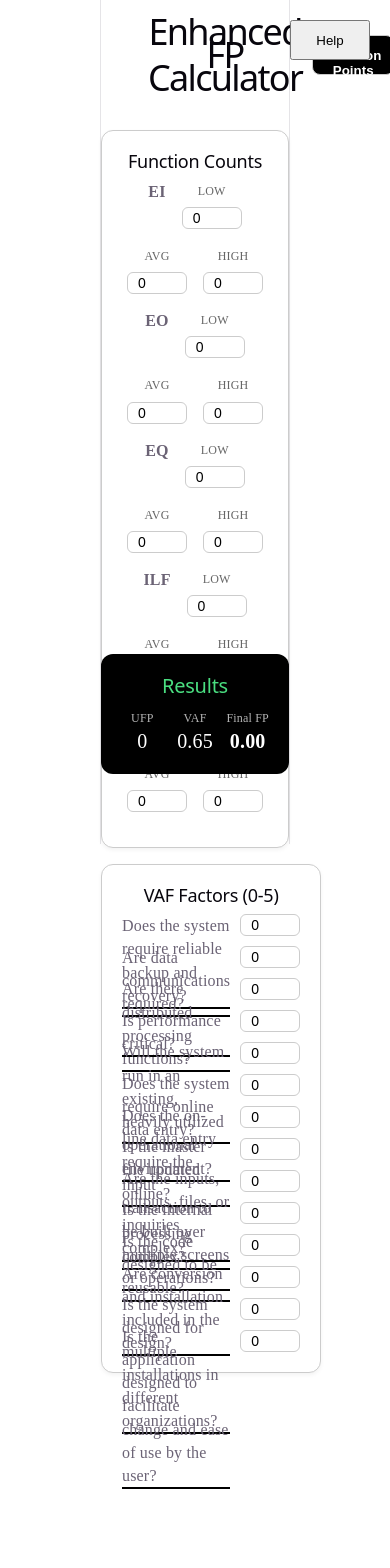
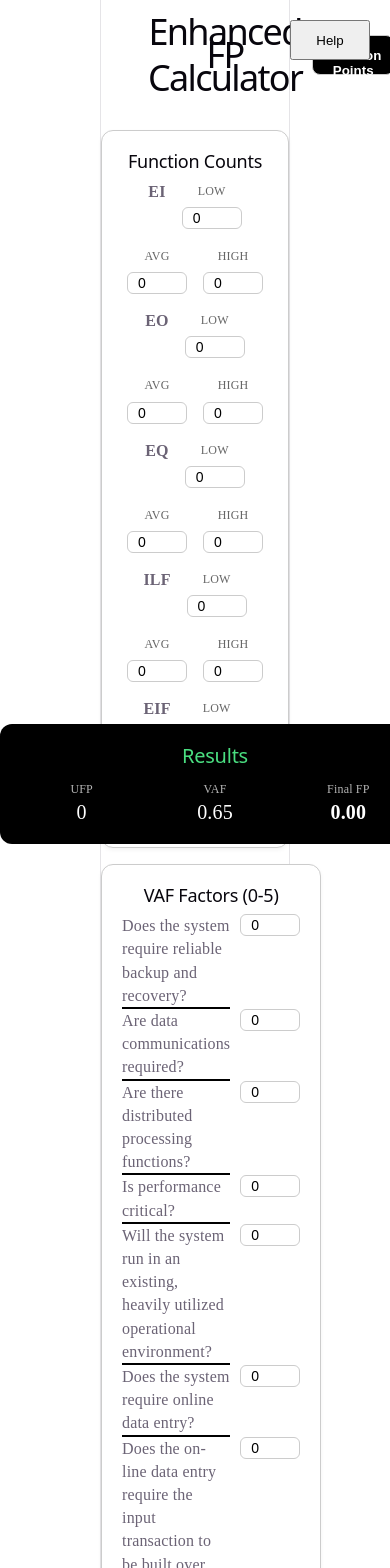
Before and after one commit to amat-49/FP-calculator, a React (Vite) app: page / in a window 390 px wide. Shown: the top 1568 px of the page. Before the commit the page ends 1489 px from the top, so only its background shows below. Built offline with nearby package versions, Linux system fonts and the light colour scheme.

Commit message:
made results element more responsive and added some detail to 3D metrics help screen

```diff
--- a/src/App.jsx
+++ b/src/App.jsx
@@ -143,7 +143,10 @@ export default function FPCalculator() {
           <>
           {mode == '3D' ? (
             <p>
-              Enhanced Metrics: Enter the complexity and performance ratings for 3D metrics.
+              3D Metrics: Enter the complexity and performance metrics for the program from 0 to 10.
+              <br/> The functional score is the same as the FP result.
+              <br/> The technical score is the FP * (complexity / 10).
+              <br/> The performance score is the FP * (performance / 10).
             </p>
           ) : (
             <>
@@ -170,7 +173,7 @@ export default function FPCalculator() {
         </div>
       </dialog>
 
-      <button id="HelpButton" onClick={() => openHelp()} style={{position: "fixed", top: "20px", right: "20px", height: "40px", width: "80px", zIndex: 1000}} >Help</button>
+      <button id="HelpButton" onClick={() => openHelp()} >Help</button>
       <div style={{ margin: "0 auto", display: "flex", flexDirection: "row", width: "50%", alignItems: "center", gap: "10px", marginBottom: "20px" }}>
         <h1 style={{ textAlign: "center" }}>Enhanced FP Calculator</h1>
         {["FP", "3D"].map(m => (
@@ -219,25 +222,26 @@ export default function FPCalculator() {
               <Card id='FPRatingsSection'>
                 <h2 style={{ fontSize: "18px", marginTop: "0" }}>VAF Factors (0-5)</h2>
                 {!isVAFValid && <p style={{ color: "#ff4d4d", fontSize: "13px", fontWeight: "bold" }}>Factors must be between 0 and 5</p>}
-                <div style={{display: "flex", flexDirection: "row", gap: "10px"}}>
-                  <div style={{display: "flex", flexDirection: "column", gap: "10px", flexBasis: "780px", flexGrow: 1}}>
+
+                  {/* <div style={{display: "flex", flexDirection: "column", gap: "10px", flexBasis: "780px", flexGrow: 1}}>
                     {vafPrompts.map((prompt, i) => (
-                      <p className='VAFRow' style={{textAlign: "left", height: "21.6px"}}>{vafPrompts[i]}</p>
+
                     ))}
-                  </div>
+                  </div> */}
 
-                  <div style={{display: "flex", flexDirection: "column", gap: "10px"}}>
+                  <div style={{display: "flex", flexDirection: "column", gap: "0px"}}>
                     {vafFactors.map((val, i) => (
-                      <Input className='VAFRow'
-                        key={i}
+                      <div key={i} className='VAFRow' style={{display: "flex", flexDirection: "row", gap: "10px"}}>
+                        <p style={{textAlign: "left", minHeight: "21.6px"}}>{vafPrompts[i]}</p>
+                        <Input
                           type="number"
                           label={false}
                           value={val}
                           error={val < 0 || val > 5}
                           onChange={(e) => handleVAFChange(i, e.target.value)}
                         />
+                      </div>
                     ))}
-                  </div>
                   </div>
               </Card>
             </div>
@@ -265,7 +269,7 @@ export default function FPCalculator() {
       )}
 
       {result && (
-        <div style={{ marginTop: "24px", padding: "20px", background: "#000", color: "#fff", borderRadius: "12px" }}>
+        <div id="Results" style={{ padding: "20px", background: "#000", color: "#fff", borderRadius: "12px" }}>
           <h2 style={{ marginTop: "0", color: "#4ade80" }}>Results</h2>
           <div style={{ display: "grid", gridTemplateColumns: "1fr 1fr 1fr", gap: "10px" }}>
             {result.type === "FP" ? (
--- a/src/index.css
+++ b/src/index.css
@@ -3,8 +3,8 @@
   flex-direction: row;
   gap: 16px;
   flex-wrap: wrap;
-  height: 500px;
   align-items: stretch;
+  margin-bottom: 120px;
 }
 
 #FPCountsSection {
@@ -18,6 +18,24 @@
   flex: 3;
 }
 
+#HelpButton {
+  position: fixed;
+  top: 20px;
+  right: 20px;
+  height: 40px;
+  width: 80px;
+  z-index: 1000;
+}
+
+#Results {
+  position: fixed;
+  bottom: 0;
+  left: 0;
+  right: 0;
+  width: 100%;
+  z-index: 1000;
+}
+
 .FPInputsRow {
   display: flex;
   flex-direction: row;
@@ -27,7 +45,11 @@
   flex-grow: 2;
 }
 
-.VAFRow::after {
+.VAFRow p {
+  flex: 3;
+}
+
+.VAFRow p::after {
   content: "";
   display: block;
   height: 2px;       /* Thickness of the line */
```
Lines whose indentation alone changed are shown as unchanged.
